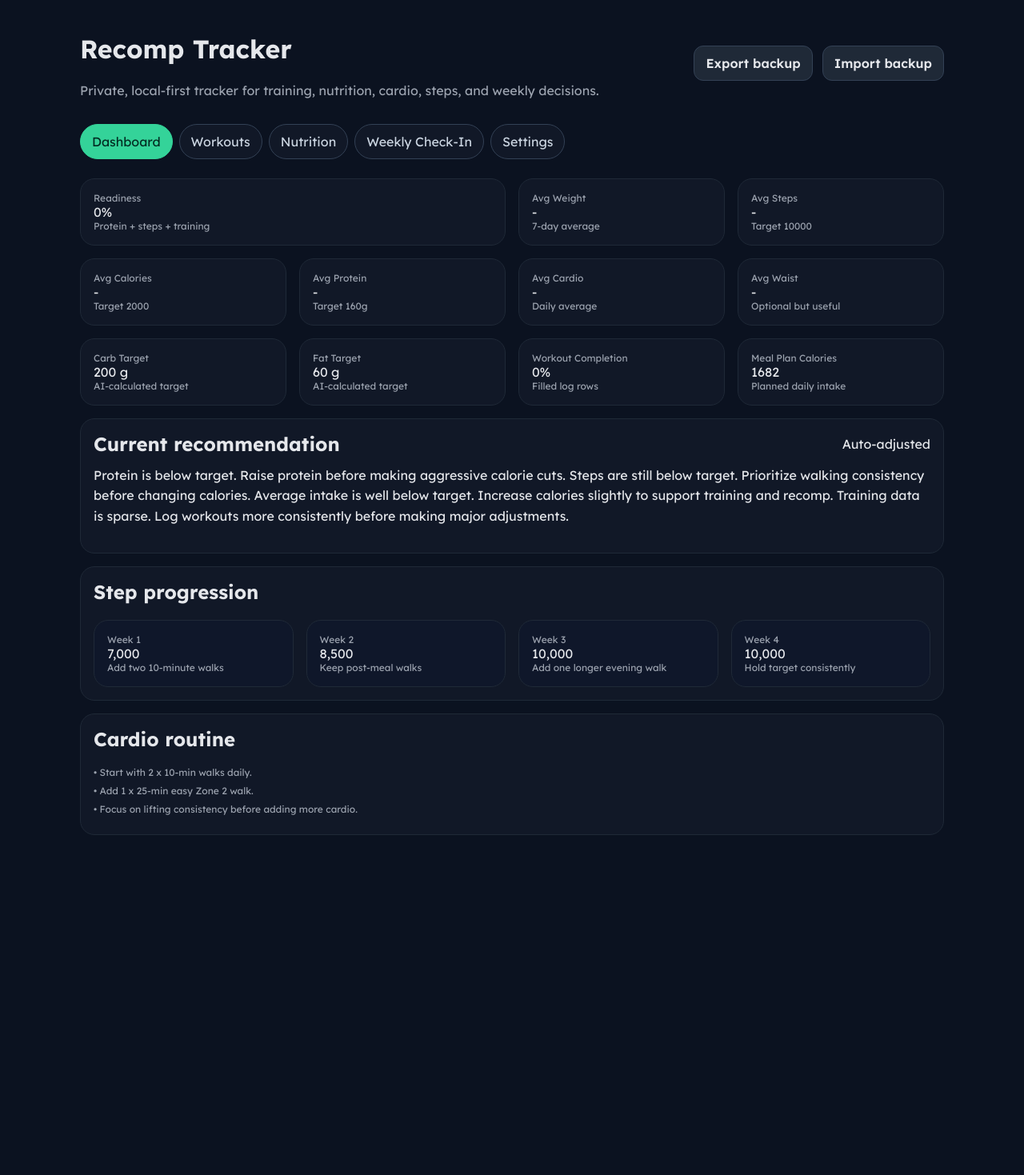
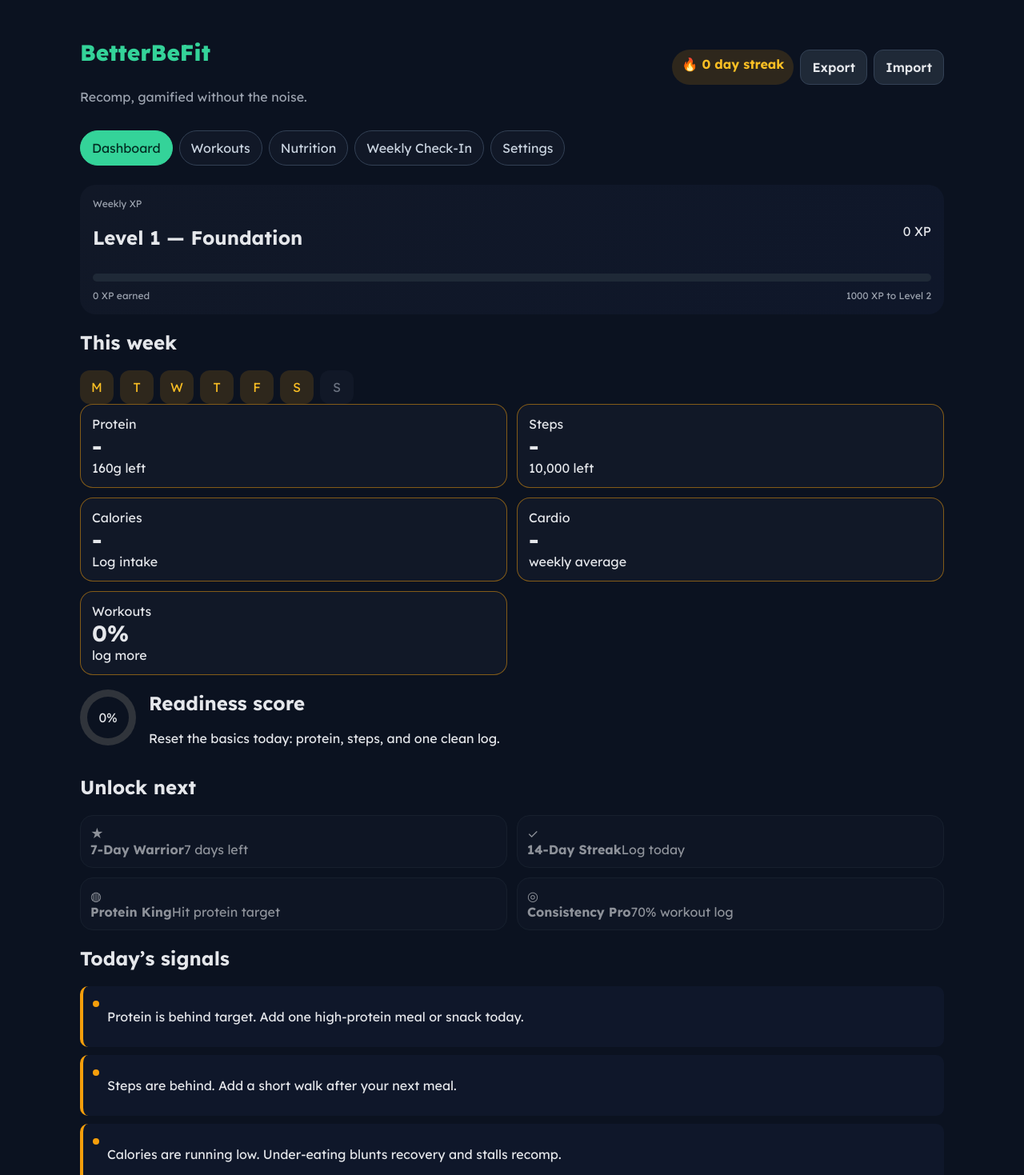
Before and after one commit to ravikiran-personal/betterbefit, a Next.js app: page / in a window 1280 px wide. Shown: the top 1469 px of the page at 80% size. Before the commit the page ends 1064 px from the top, so only its background shows below. Built offline with nearby package versions, Linux system fonts and the light colour scheme.

Commit message:
Add files via upload

```diff
--- a/app/page.tsx
+++ b/app/page.tsx
@@ -407,6 +407,23 @@ export default function Page() {
     foodTotals
   });
 
+  const readinessScore = getReadinessScore({
+    avgProtein,
+    avgSteps,
+    workoutCompletion,
+    settings: state.settings
+  });
+
+  const todaySignals = getTodaySignals({
+    settings: state.settings,
+    avgCalories,
+    avgProtein,
+    avgSteps,
+    avgCardio,
+    workoutCompletion,
+    foodTotals
+  });
+
   const baseSetup = getBaseSetup({
     settings: state.settings,
     avgCalories,
@@ -423,7 +440,15 @@ export default function Page() {
     workoutCompletion
   });
 
-  const readinessScore = getReadinessScore({
+  const weekStatus = getWeekStatus(state.dailyLogs);
+  const streakDays = getCurrentStreak(state.dailyLogs);
+  const weeklyXp = getWeeklyXp({
+    readinessScore,
+    weekStatus,
+    workoutCompletion
+  });
+  const badges = getBadges({
+    streakDays,
     avgProtein,
     avgSteps,
     workoutCompletion,
@@ -762,21 +787,20 @@ export default function Page() {
   }
 
   return (
-    <main className="container">
-      <div className="row space-between">
+    <main className="container game-shell">
+      <div className="game-header">
         <div>
-          <h1 className="title">Recomp Tracker</h1>
-          <p className="subtitle">
-            Private, local-first tracker for training, nutrition, cardio, steps, and weekly decisions.
-          </p>
+          <p className="brand-title">BetterBeFit</p>
+          <p className="subtitle">Recomp, gamified without the noise.</p>
         </div>
 
-        <div className="row">
-          <button className="btn secondary" onClick={exportBackup}>
-            Export backup
+        <div className="game-header-actions">
+          <div className="streak-badge">🔥 {streakDays} day streak</div>
+          <button className="btn secondary small-btn" onClick={exportBackup}>
+            Export
           </button>
-          <button className="btn secondary" onClick={() => fileInputRef.current?.click()}>
-            Import backup
+          <button className="btn secondary small-btn" onClick={() => fileInputRef.current?.click()}>
+            Import
           </button>
           <input
             ref={fileInputRef}
@@ -810,54 +834,135 @@ export default function Page() {
       </div>
 
       {tab === "dashboard" && (
-        <div className="grid grid-4">
-          <div className="card" style={{ gridColumn: "span 2" }}>
-            <div className="small">Readiness</div>
-            <div className="metric-value">{readinessScore}%</div>
-            <div className="small">Protein + steps + training</div>
-          </div>
-          <MetricCard title="Avg Weight" value={formatNumber(avgWeight, "kg")} hint="7-day average" />
-          <MetricCard title="Avg Steps" value={formatNumber(avgSteps)} hint={`Target ${state.settings.stepTarget}`} />
-          <MetricCard title="Avg Calories" value={formatNumber(avgCalories)} hint={`Target ${state.settings.targetCalories}`} />
-          <MetricCard title="Avg Protein" value={formatNumber(avgProtein, "g")} hint={`Target ${state.settings.proteinTarget}g`} />
-          <MetricCard title="Avg Cardio" value={formatNumber(avgCardio, "min")} hint="Daily average" />
-          <MetricCard title="Avg Waist" value={formatNumber(avgWaist, "cm")} hint="Optional but useful" />
-          <MetricCard title="Carb Target" value={`${state.settings.carbTarget} g`} hint="AI-calculated target" />
-          <MetricCard title="Fat Target" value={`${state.settings.fatTarget} g`} hint="AI-calculated target" />
-          <MetricCard title="Workout Completion" value={`${workoutCompletion}%`} hint="Filled log rows" />
-          <MetricCard title="Meal Plan Calories" value={`${Math.round(foodTotals.calories)}`} hint="Planned daily intake" />
-
-          <div className="card" style={{ gridColumn: "1 / -1" }}>
+        <div className="game-dashboard">
+          <section className="level-card">
             <div className="row space-between">
-              <h2 style={{ margin: 0 }}>Current recommendation</h2>
-              <span className="badge">Auto-adjusted</span>
-            </div>
-            <p style={{ marginTop: 12, lineHeight: 1.6 }}>{recommendation}</p>
-          </div>
-
-          <div className="card" style={{ gridColumn: "1 / -1" }}>
-            <h2 style={{ marginTop: 0 }}>Step progression</h2>
-            <div className="grid grid-4">
-              {stepPlan.map((item) => (
-                <div key={item.week} className="card" style={{ background: "#0f172a" }}>
-                  <div className="small">Week {item.week}</div>
-                  <div className="metric-value">{item.target.toLocaleString()}</div>
-                  <div className="small">{item.note}</div>
+              <div>
+                <div className="small">Weekly XP</div>
+                <h2 className="level-title">Level {weeklyXp.level} — {weeklyXp.title}</h2>
+              </div>
+              <div className="xp-number">{weeklyXp.xp} XP</div>
+            </div>
+
+            <div className="xp-track">
+              <div className="xp-fill" style={{ width: `${weeklyXp.progress}%` }} />
+            </div>
+
+            <div className="row space-between">
+              <span className="small">{weeklyXp.xp} XP earned</span>
+              <span className="small">{weeklyXp.remaining} XP to Level {weeklyXp.level + 1}</span>
+            </div>
+          </section>
+
+          <section>
+            <h2 className="game-section-title">This week</h2>
+            <div className="week-row">
+              {weekStatus.map((day) => (
+                <div key={day.label + day.index} className={`week-day ${day.status}`}>
+                  <span>{day.label}</span>
                 </div>
               ))}
             </div>
-          </div>
-
-          <div className="card" style={{ gridColumn: "1 / -1" }}>
-            <h2 style={{ marginTop: 0 }}>Cardio routine</h2>
+          </section>
+
+          <section className="game-metrics">
+            <GameMetricCard
+              title="Protein"
+              value={formatNumber(avgProtein, "g")}
+              hint={(avgProtein ?? 0) >= state.settings.proteinTarget ? "Target hit" : `${Math.max(0, Math.round(state.settings.proteinTarget - (avgProtein ?? 0)))}g left`}
+              tone={(avgProtein ?? 0) >= state.settings.proteinTarget ? "green" : "amber"}
+            />
+            <GameMetricCard
+              title="Steps"
+              value={formatNumber(avgSteps)}
+              hint={(avgSteps ?? 0) >= state.settings.stepTarget ? "Target crushed" : `${Math.max(0, Math.round(state.settings.stepTarget - (avgSteps ?? 0))).toLocaleString()} left`}
+              tone={(avgSteps ?? 0) >= state.settings.stepTarget ? "green" : "amber"}
+            />
+            <GameMetricCard
+              title="Calories"
+              value={formatNumber(avgCalories)}
+              hint={avgCalories === null ? "Log intake" : `${Math.round(avgCalories - state.settings.targetCalories)} kcal vs target`}
+              tone={avgCalories !== null && Math.abs(avgCalories - state.settings.targetCalories) <= 150 ? "green" : "amber"}
+            />
+            <GameMetricCard
+              title="Cardio"
+              value={formatNumber(avgCardio, "min")}
+              hint="weekly average"
+              tone={(avgCardio ?? 0) >= 20 ? "green" : "amber"}
+            />
+            <GameMetricCard
+              title="Workouts"
+              value={`${workoutCompletion}%`}
+              hint={workoutCompletion >= 70 ? "locked in" : "log more"}
+              tone={workoutCompletion >= 70 ? "green" : "amber"}
+            />
+          </section>
+
+          <section className="readiness-panel">
+            <div
+              className="readiness-ring"
+              style={{ background: `conic-gradient(#2dd4a3 ${readinessScore * 3.6}deg, #30343b 0deg)` }}
+            >
+              <div className="readiness-inner">{readinessScore}%</div>
+            </div>
             <div>
-              {cardioRoutine.map((item) => (
-                <div key={item} className="small" style={{ marginBottom: 8 }}>
-                  • {item}
+              <h2>Readiness score</h2>
+              <p>{getReadinessMessage(readinessScore)}</p>
+            </div>
+          </section>
+
+          <section>
+            <h2 className="game-section-title">Unlock next</h2>
+            <div className="badge-grid">
+              {badges.map((badge) => (
+                <div key={badge.title} className={`achievement-card ${badge.unlocked ? "unlocked" : ""}`}>
+                  <div className="achievement-icon">{badge.icon}</div>
+                  <strong>{badge.title}</strong>
+                  <span>{badge.detail}</span>
                 </div>
               ))}
             </div>
-          </div>
+          </section>
+
+          <section>
+            <h2 className="game-section-title">Today’s signals</h2>
+            <div className="signal-stack">
+              {todaySignals.map((signal) => (
+                <div key={signal.text} className={`game-signal ${signal.type}`}>
+                  <span className="signal-dot" />
+                  <p>{signal.text}</p>
+                </div>
+              ))}
+            </div>
+          </section>
+
+          <section className="grid grid-2">
+            <div className="card">
+              <h2 style={{ marginTop: 0 }}>Cardio plan</h2>
+              <div className="signal-stack">
+                {cardioRoutine.map((item) => (
+                  <div className="mini-signal" key={item}>{item}</div>
+                ))}
+              </div>
+            </div>
+
+            <div className="card">
+              <h2 style={{ marginTop: 0 }}>Base setup</h2>
+              <div className="signal-stack">
+                {baseSetup.map((item) => (
+                  <div className="mini-signal" key={item}>{item}</div>
+                ))}
+              </div>
+            </div>
+          </section>
+
+          <section className="card">
+            <div className="row space-between">
+              <h2 style={{ margin: 0 }}>Coach note</h2>
+              <span className="badge">Auto-guided</span>
+            </div>
+            <p style={{ marginTop: 12, lineHeight: 1.6 }}>{recommendation}</p>
+          </section>
         </div>
       )}
 
@@ -1189,11 +1294,9 @@ export default function Page() {
 
             <div className="card">
               <h2 style={{ marginTop: 0 }}>Suggested base setup</h2>
-              <div>
+              <div className="signal-stack">
                 {baseSetup.map((item) => (
-                  <div key={item} className="small" style={{ marginBottom: 8 }}>
-                    • {item}
-                  </div>
+                  <div className="mini-signal" key={item}>{item}</div>
                 ))}
               </div>
             </div>
@@ -1430,6 +1533,29 @@ function MetricCard({
   );
 }
 
+function GameMetricCard({
+  title,
+  value,
+  hint,
+  tone
+}: {
+  title: string;
+  value: string;
+  hint: string;
+  tone: "green" | "amber";
+}) {
+  return (
+    <div className={`game-metric ${tone}`}>
+      <div className="game-metric-title">
+        <span className="signal-dot" />
+        {title}
+      </div>
+      <div className="game-metric-value">{value}</div>
+      <div className="game-metric-pill">{hint}</div>
+    </div>
+  );
+}
+
 function cleanNumber(value: unknown): number | "" {
   if (value === "") return "";
   if (typeof value === "number" && Number.isFinite(value)) return value;
@@ -1472,23 +1598,36 @@ function isGoal(value: unknown): value is Goal {
   return value === "recomp" || value === "maintain" || value === "lose_weight" || value === "be_more_active";
 }
 
+type CoachSignal = {
+  type: "good" | "warn";
+  text: string;
+};
+
+type Achievement = {
+  icon: string;
+  title: string;
+  detail: string;
+  unlocked: boolean;
+};
+
 function getReadinessScore(input: {
   avgProtein: number | null;
   avgSteps: number | null;
   workoutCompletion: number;
   settings: Settings;
 }) {
-  const proteinScore = Math.min(
-    ((input.avgProtein ?? 0) / Math.max(input.settings.proteinTarget, 1)) * 40,
-    40
-  );
-  const stepScore = Math.min(
-    ((input.avgSteps ?? 0) / Math.max(input.settings.stepTarget, 1)) * 35,
-    35
-  );
+  const proteinScore = Math.min(((input.avgProtein ?? 0) / Math.max(input.settings.proteinTarget, 1)) * 40, 40);
+  const stepScore = Math.min(((input.avgSteps ?? 0) / Math.max(input.settings.stepTarget, 1)) * 35, 35);
   const workoutScore = Math.min((input.workoutCompletion / 100) * 25, 25);
 
   return Math.round(proteinScore + stepScore + workoutScore);
+}
+
+function getReadinessMessage(score: number) {
+  if (score >= 85) return "Full recomp mode. Keep the streak alive and avoid unnecessary changes.";
+  if (score >= 70) return "Strong momentum. Fix one weak signal and the week is yours.";
+  if (score >= 50) return "You are in the game. Tighten steps, protein, or logging today.";
+  return "Reset the basics today: protein, steps, and one clean log.";
 }
 
 function getBaseSetup(input: {
@@ -1500,42 +1639,39 @@ function getBaseSetup(input: {
   workoutCompletion: number;
 }) {
   const items: string[] = [];
-
   const proteinGap = input.settings.proteinTarget - (input.avgProtein ?? input.foodTotals.protein);
   const calorieGap = input.settings.targetCalories - (input.avgCalories ?? input.foodTotals.calories);
 
   if (proteinGap > 20) {
-    items.push(`Add ~${Math.round(proteinGap)}g protein daily.`);
+    items.push(`Add ~${Math.round(proteinGap)}g protein daily. Use a simple anchor like chicken, curd, eggs, paneer, fish, or whey.`);
   } else {
-    items.push("Protein intake is adequate.");
+    items.push("Protein is close to target. Keep it spread across 3–4 meals.");
   }
 
   if (calorieGap < -150) {
-    items.push("Calories are above target. Reduce sugar/oil first.");
+    items.push("Calories are above target. Reduce liquid sugar, excess oil, or large rice portions first.");
   } else if (calorieGap > 250) {
-    items.push("Calories are low. Add carbs around training.");
+    items.push("Calories are low for your target. Add carbs around training or a controlled fat source.");
   } else {
-    items.push("Calories are close to target. Hold steady for the week.");
+    items.push("Calories are close to target. Hold steady and let weekly weight/waist trends guide changes.");
   }
 
   if ((input.avgSteps ?? 0) < input.settings.stepTarget - 1500) {
-    items.push("Increase steps using short walks after meals.");
+    items.push("Build steps with two 10-minute walks after meals before adding harder cardio.");
   }
 
   if (input.settings.goal === "recomp") {
-    items.push("For recomp, aim for stable weight, smaller waist, and stronger workouts.");
-  }
-
-  if (input.settings.goal === "lose_weight") {
-    items.push("For fat loss, keep the deficit moderate so training performance stays stable.");
-  }
-
-  if (input.settings.goal === "be_more_active") {
-    items.push("Make walking consistent before adding intense cardio.");
+    items.push("For recomp, aim for stable scale weight, smaller waist, and stronger workouts.");
+  } else if (input.settings.goal === "lose_weight") {
+    items.push("For fat loss, keep the deficit moderate so strength does not drop sharply.");
+  } else if (input.settings.goal === "be_more_active") {
+    items.push("Make walking a daily system before adding intense cardio.");
+  } else {
+    items.push("For maintenance, keep calories steady and adjust only if weekly average weight drifts.");
   }
 
   if (input.workoutCompletion < 50) {
-    items.push("Log workouts more consistently before adjusting diet aggressively.");
+    items.push("Training logs are incomplete. Log consistently before making large nutrition changes.");
   }
 
   return items.slice(0, 5);
@@ -1552,16 +1688,17 @@ function getCardioRoutine(input: {
   const items: string[] = [];
 
   if (steps < input.settings.stepTarget - 2500) {
-    items.push("Start with 2 x 10-min walks daily.");
-    items.push("Add 1 x 25-min easy Zone 2 walk.");
+    items.push("Start with walking: 2 x 10-minute walks daily, preferably after meals.");
+    items.push("Add one 25-minute easy Zone 2 walk on a non-lifting day.");
   } else if (steps < input.settings.stepTarget) {
-    items.push("Add one 15-min walk after lunch or dinner.");
+    items.push("Add one 15-minute walk after lunch or dinner to close the step gap.");
+    items.push("Keep cardio conversational, not exhausting.");
   } else {
-    items.push("Maintain 2 light cardio sessions per week.");
+    items.push("Steps are on track. Maintain 2 easy Zone 2 sessions weekly for conditioning.");
   }
 
   if (input.settings.goal === "lose_weight") {
-    items.push("Add 2–3 Zone 2 sessions weekly before lowering calories further.");
+    items.push("For fat loss, use 2–3 Zone 2 sessions of 25–35 minutes before cutting calories further.");
   }
 
   if (input.settings.goal === "be_more_active") {
@@ -1569,7 +1706,7 @@ function getCardioRoutine(input: {
   }
 
   if (input.workoutCompletion < 50) {
-    items.push("Focus on lifting consistency before adding more cardio.");
+    items.push("Avoid intense cardio until lifting consistency improves.");
   }
 
   if (cardio > 30 && input.settings.goal === "recomp") {
@@ -1577,6 +1714,135 @@ function getCardioRoutine(input: {
   }
 
   return items.slice(0, 5);
+}
+
+function getTodaySignals(input: {
+  settings: Settings;
+  avgCalories: number | null;
+  avgProtein: number | null;
+  avgSteps: number | null;
+  avgCardio: number | null;
+  workoutCompletion: number;
+  foodTotals: { calories: number; protein: number; carbs: number; fats: number };
+}): CoachSignal[] {
+  const signals: CoachSignal[] = [];
+
+  if ((input.avgProtein ?? input.foodTotals.protein) >= input.settings.proteinTarget) {
+    signals.push({ type: "good", text: "Protein is locked in. This is the core of recomp — protect it." });
+  } else {
+    signals.push({ type: "warn", text: "Protein is behind target. Add one high-protein meal or snack today." });
+  }
+
+  if ((input.avgSteps ?? 0) >= input.settings.stepTarget) {
+    signals.push({ type: "good", text: "Step target is on track. NEAT is compounding." });
+  } else {
+    signals.push({ type: "warn", text: "Steps are behind. Add a short walk after your next meal." });
+  }
+
+  const calories = input.avgCalories ?? input.foodTotals.calories;
+  if (Math.abs(calories - input.settings.targetCalories) <= 150) {
+    signals.push({ type: "good", text: "Calories are close to target. Keep today boring and consistent." });
+  } else if (calories < input.settings.targetCalories - 250) {
+    signals.push({ type: "warn", text: "Calories are running low. Under-eating blunts recovery and stalls recomp." });
+  } else {
+    signals.push({ type: "warn", text: "Calories are running high. Trim sugar, oil, or extra portions first." });
+  }
+
+  if (input.workoutCompletion >= 70) {
+    signals.push({ type: "good", text: "Training consistency is strong. Keep progressive overload the priority." });
+  } else {
+    signals.push({ type: "warn", text: "Workout logging is incomplete. Log the next session fully." });
+  }
+
+  return signals.slice(0, 4);
+}
+
+function getWeekStatus(dailyLogs: DailyLog[]) {
+  const labels = ["M", "T", "W", "T", "F", "S", "S"];
+
+  return labels.map((label, index) => {
+    const log = dailyLogs[index];
+    const hasUsefulData =
+      !!log &&
+      (numberOrNull(log.weight) !== null ||
+        numberOrNull(log.steps) !== null ||
+        numberOrNull(log.calories) !== null ||
+        numberOrNull(log.protein) !== null);
+
+    return {
+      label,
+      index,
+      status: hasUsefulData ? "done" : index <= new Date().getDay() ? "missed" : "upcoming"
+    };
+  });
+}
+
+function getCurrentStreak(dailyLogs: DailyLog[]) {
+  return dailyLogs.filter(
+    (log) =>
+      numberOrNull(log.weight) !== null ||
+      numberOrNull(log.steps) !== null ||
+      numberOrNull(log.calories) !== null ||
+      numberOrNull(log.protein) !== null
+  ).length;
+}
+
+function getWeeklyXp(input: {
+  readinessScore: number;
+  weekStatus: Array<{ label: string; index: number; status: string }>;
+  workoutCompletion: number;
+}) {
+  const loggedDays = input.weekStatus.filter((day) => day.status === "done").length;
+  const xp = Math.min(1000, Math.round(input.readinessScore * 6 + loggedDays * 45 + input.workoutCompletion * 2));
+  const level = Math.max(1, Math.floor(xp / 140) + 1);
+  const progress = Math.min(100, Math.round((xp / 1000) * 100));
+  const remaining = Math.max(0, 1000 - xp);
+
+  const title =
+    level >= 7
+      ? "Iron Athlete"
+      : level >= 5
+        ? "Momentum Builder"
+        : level >= 3
+          ? "Recomp Warrior"
+          : "Foundation";
+
+  return { xp, level, progress, remaining, title };
+}
+
+function getBadges(input: {
+  streakDays: number;
+  avgProtein: number | null;
+  avgSteps: number | null;
+  workoutCompletion: number;
+  settings: Settings;
+}): Achievement[] {
+  return [
+    {
+      icon: "★",
+      title: "7-Day Warrior",
+      detail: input.streakDays >= 7 ? "Earned" : `${Math.max(0, 7 - input.streakDays)} days left`,
+      unlocked: input.streakDays >= 7
+    },
+    {
+      icon: "✓",
+      title: "14-Day Streak",
+      detail: input.streakDays >= 14 ? "Earned" : "Log today",
+      unlocked: input.streakDays >= 14
+    },
+    {
+      icon: "◍",
+      title: "Protein King",
+      detail: "Hit protein target",
+      unlocked: (input.avgProtein ?? 0) >= input.settings.proteinTarget
+    },
+    {
+      icon: "◎",
+      title: "Consistency Pro",
+      detail: "70% workout log",
+      unlocked: input.workoutCompletion >= 70
+    }
+  ];
 }
 
 function getStepPlan(start: number, target: number) {
```
